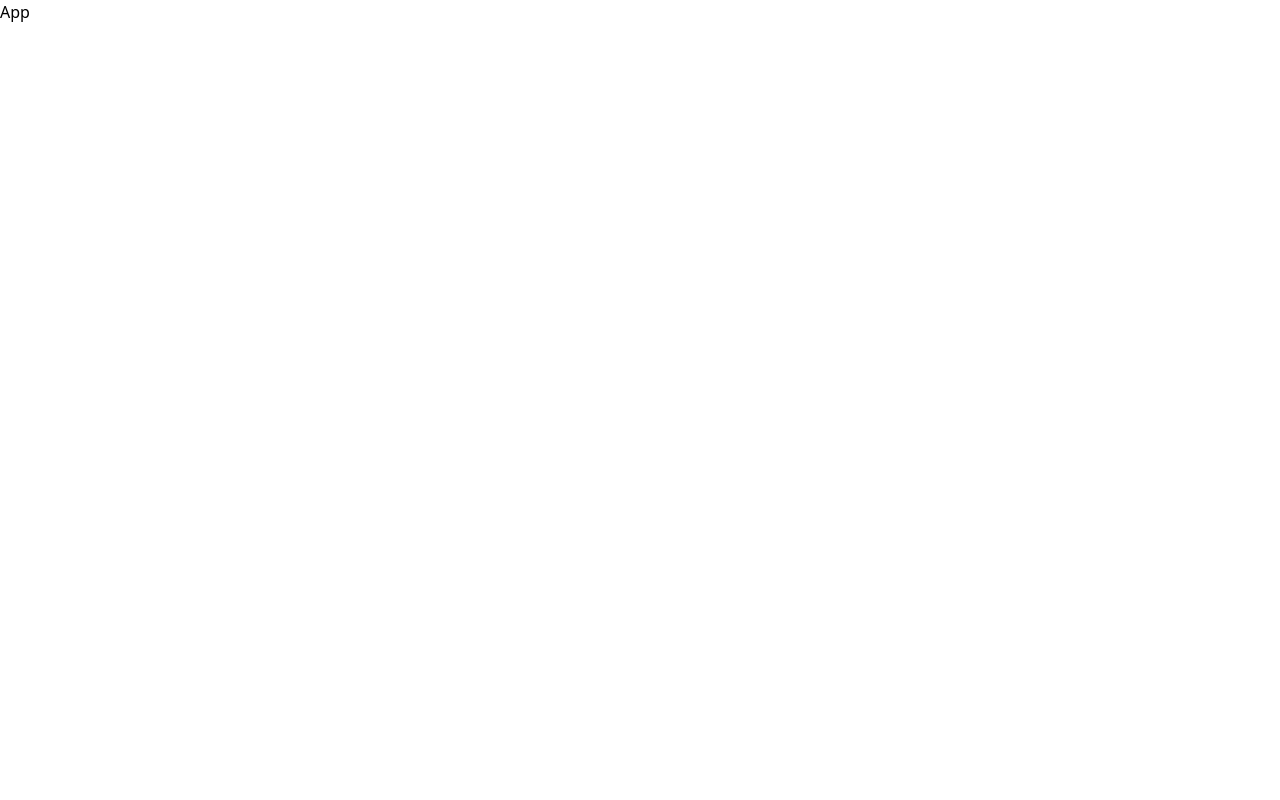
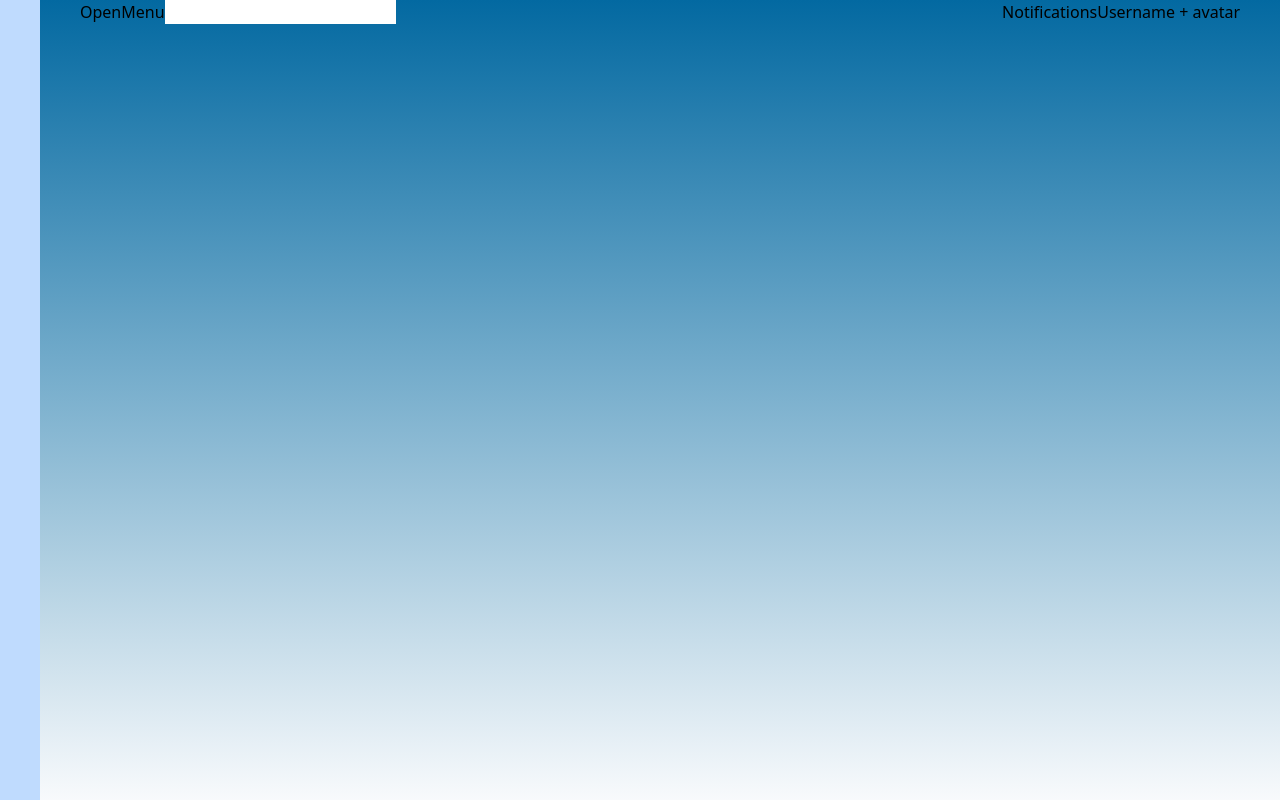
Before and after one commit to Arayanmemon/ngo-website, a React (Vite) app: page / in a window 1280 px wide. Built offline with nearby package versions, Linux system fonts and the light colour scheme.

Commit message:
structure set

```diff
--- /dev/null
+++ b/src/App.css
@@ -0,0 +1,5 @@
+body{
+        font-family: var(--font-poppins);
+        min-height: 100svh;
+        background: var(--bg-main-gradient);
+    }
--- a/src/App.jsx
+++ b/src/App.jsx
@@ -1,7 +1,54 @@
-import React from 'react'
+import React, { useState } from "react";
+export default function App() {
+  const [open, setOpen] = useState();
+  return (
+    <div
+      className="body bg-gradient-to-b from-sky-700 to-slate-50 min-h-[100vh]"
+      style={{
+        backgroundColor:
+          "linear-gradient(180deg, #1C244D 0%, rgba(58, 143, 143, 0) 100%)",
+      }}
+    >
 
-export default function App() {
-  return (
-    <div>App</div>
-  )
+      {/* SIDEAR */}
+      <div className="flex flex-row">
+        <div
+          className={`h-screen bg-blue-200 px-5 ${
+            open ? "w-72" : "w-0 px-0"
+          } duration-700 `}
+        >
+          <div className={`${open ? "flex" : "hidden"} flex-col px-4`}>
+              sidebar options
+          </div>
+        </div>
+
+        <div className="w-full">
+            {/* NAVBAR */}
+          <div className="flex flex-row w-full px-10 justify-between">
+            <div className="flex flex-row">
+              <div><button onClick={() => setOpen(!open)}>Open</button></div>
+              <div>Menu</div>
+              <div>
+                <input type="text" />
+              </div>
+            </div>
+            <div className="flex flex-row">
+              <div>Notifications</div>
+              <div>Username + avatar</div>
+            </div>
+          </div>
+
+
+            {/* Main Contents */}
+
+            <div>
+
+
+            </div>
+        </div>
+
+
+      </div>
+    </div>
+  );
 }
```
